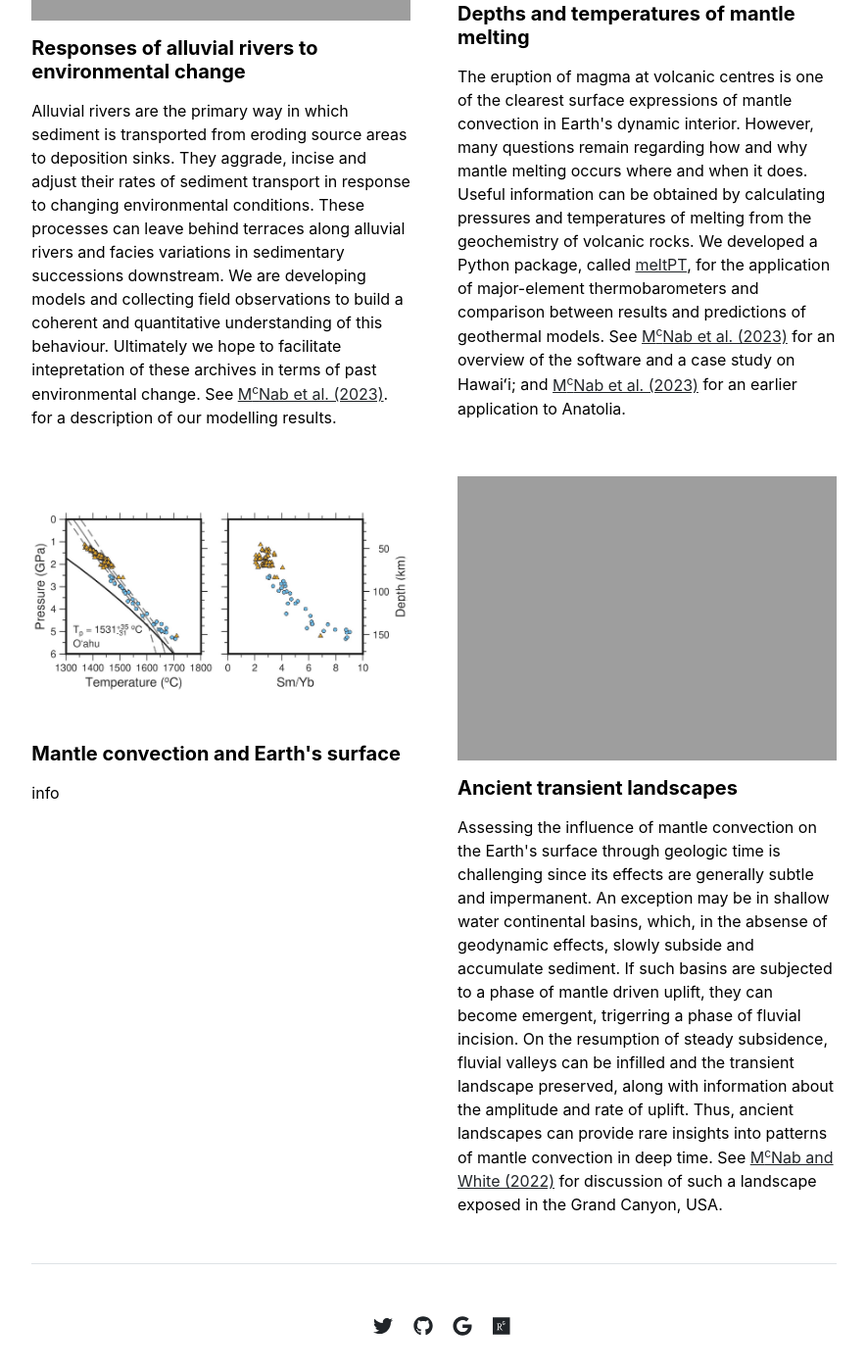
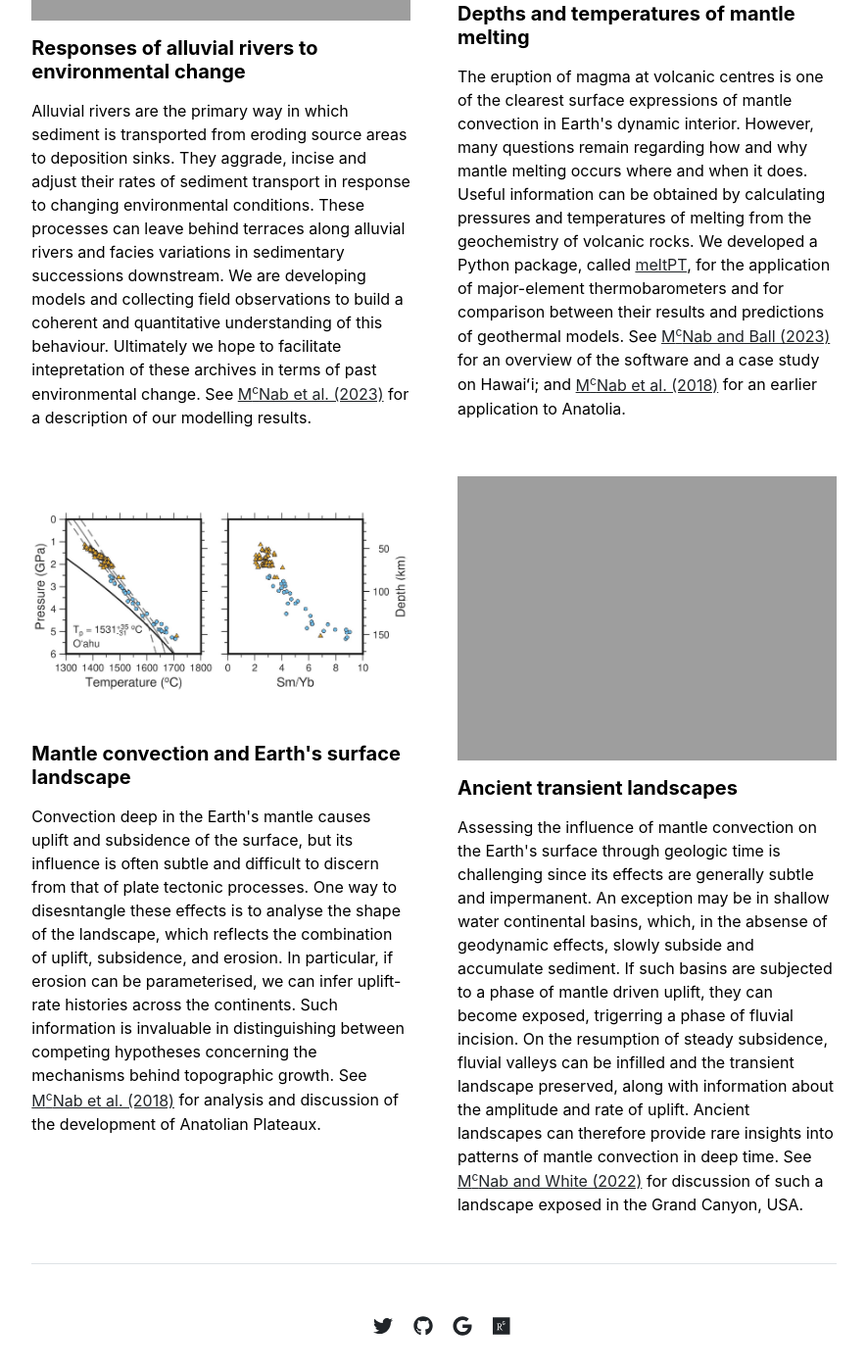
Before and after one commit to fmcnab/fmcnab.github.io, a Jekyll site: the page built from projects.md, in a window 1280 px wide and 1400 px high, scrolled down 541 px. Shown: the whole window at 98% size, without its empty margins (197-1082 px from the left). Built offline with Jekyll 4.4.1, drawn with Linux system fonts in a browser that asks for light colours.

Commit message:
Update projects.

```diff
--- a/_data/projects.yml
+++ b/_data/projects.yml
@@ -10,7 +10,7 @@ rows:
     models and collecting field observations to build a coherent and quantitative
     understanding of this behaviour. Ultimately we hope to facilitate intepretation
     of these archives in terms of past environmental change. See
-    <a href='https://doi.org/10.1029/2023GL103075'>M<span style='font-size:75%;vertical-align:super;text-decoration:none'>c</span>Nab et al. (2023)</a>.
+    <a href='https://doi.org/10.1029/2023GL103075'>M<span style='font-size:75%;vertical-align:super;text-decoration:none'>c</span>Nab et al. (2023)</a>
     for a description of our modelling results."
 
   - title: "Depths and temperatures of mantle melting"
@@ -23,16 +23,25 @@ rows:
     a Python package, called
     <a href='https://github.com/fmcnab/meltPT'>meltPT</a>,
     for the application of major-element
-    thermobarometers and comparison between results and predictions of geothermal
-    models. See
-    <a href='https://doi.org/10.30909/vol.06.01.6376'>M<span style='font-size:75%;vertical-align:super;text-decoration:none'>c</span>Nab et al. (2023)</a>
+    thermobarometers and for comparison between their results and predictions of
+    geothermal models. See
+    <a href='https://doi.org/10.30909/vol.06.01.6376'>M<span style='font-size:75%;vertical-align:super;text-decoration:none'>c</span>Nab and Ball (2023)</a>
     for an overview of the software and a case study on Hawai&#x02BB;i; and
-    <a href='https://doi.org/10.1002/2017GC007251'>M<span style='font-size:75%;vertical-align:super;text-decoration:none'>c</span>Nab et al. (2023)</a>
+    <a href='https://doi.org/10.1002/2017GC007251'>M<span style='font-size:75%;vertical-align:super;text-decoration:none'>c</span>Nab et al. (2018)</a>
     for an earlier application to Anatolia."
 
-- - title: "Mantle convection and Earth's surface"
+- - title: "Mantle convection and Earth's surface landscape"
     img: "meltpt.png"
-    info: "info"
+    info: "Convection deep in the Earth's mantle causes uplift and subsidence of
+    the surface, but its influence is often subtle and difficult to discern
+    from that of plate tectonic processes. One way to disesntangle these effects is
+    to analyse the shape of the landscape, which reflects the combination of uplift,
+    subsidence, and erosion. In particular, if erosion can be parameterised, we
+    can infer uplift-rate histories across the continents. Such information is
+    invaluable in distinguishing between competing hypotheses concerning the
+    mechanisms behind topographic growth. See
+    <a href='https://doi.org/10.1002/2017GC007251'>M<span style='font-size:75%;vertical-align:super;text-decoration:none'>c</span>Nab et al. (2018)</a>
+    for analysis and discussion of the development of Anatolian Plateaux."
 
   - title: "Ancient transient landscapes"
     img: "gcanyon.jpg"
@@ -41,10 +50,10 @@ rows:
     and impermanent. An exception may be in shallow water continental basins,
     which, in the absense of geodynamic effects, slowly subside and accumulate
     sediment. If such basins are subjected to a phase of mantle driven uplift,
-    they can become emergent, trigerring a phase of fluvial incision. On the
+    they can become exposed, trigerring a phase of fluvial incision. On the
     resumption of steady subsidence, fluvial valleys can be infilled and the
     transient landscape preserved, along with information about the amplitude
-    and rate of uplift. Thus, ancient landscapes can provide rare insights into
-    patterns of mantle convection in deep time. See
+    and rate of uplift. Ancient landscapes can therefore provide rare insights
+    into patterns of mantle convection in deep time. See
       <a href='https://doi.org/10.30909/vol.06.01.6376'>M<span style='font-size:75%;vertical-align:super;text-decoration:none'>c</span>Nab and White (2022)</a>
     for discussion of such a landscape exposed in the Grand Canyon, USA."
```
